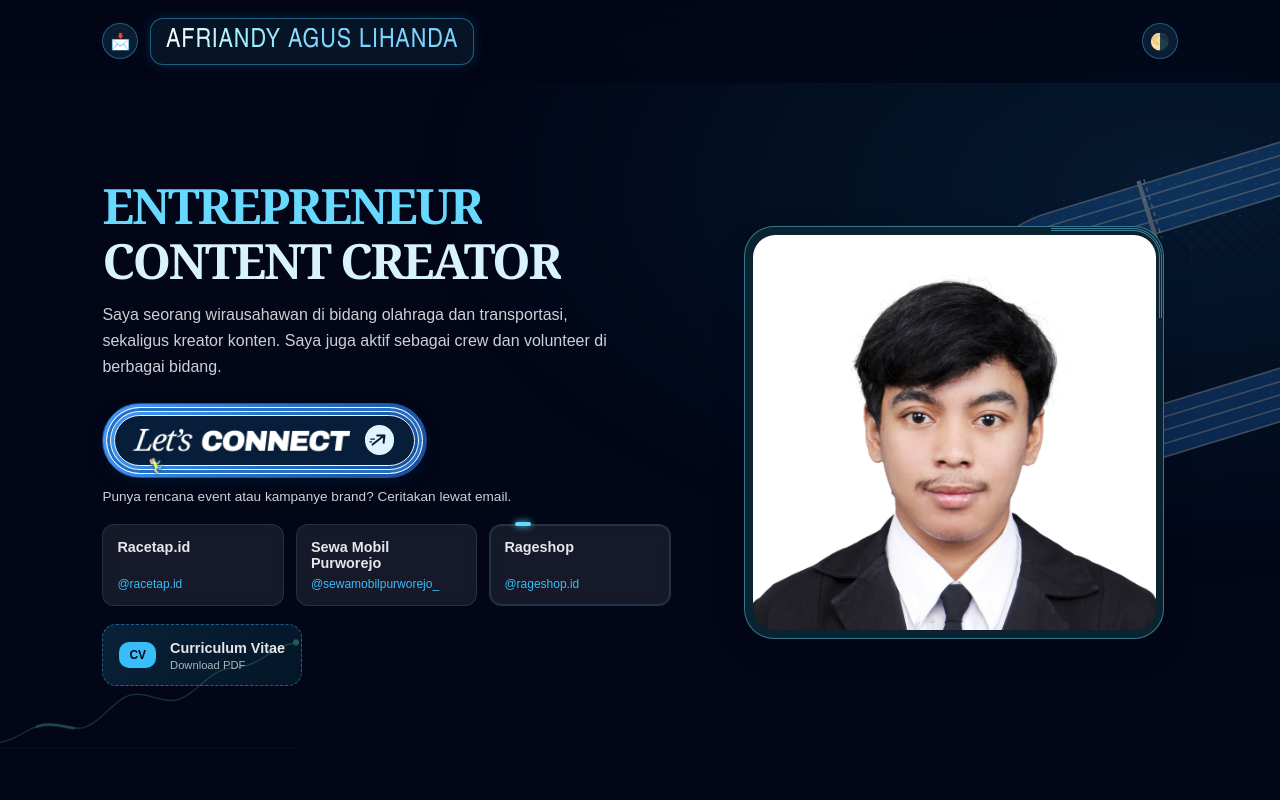
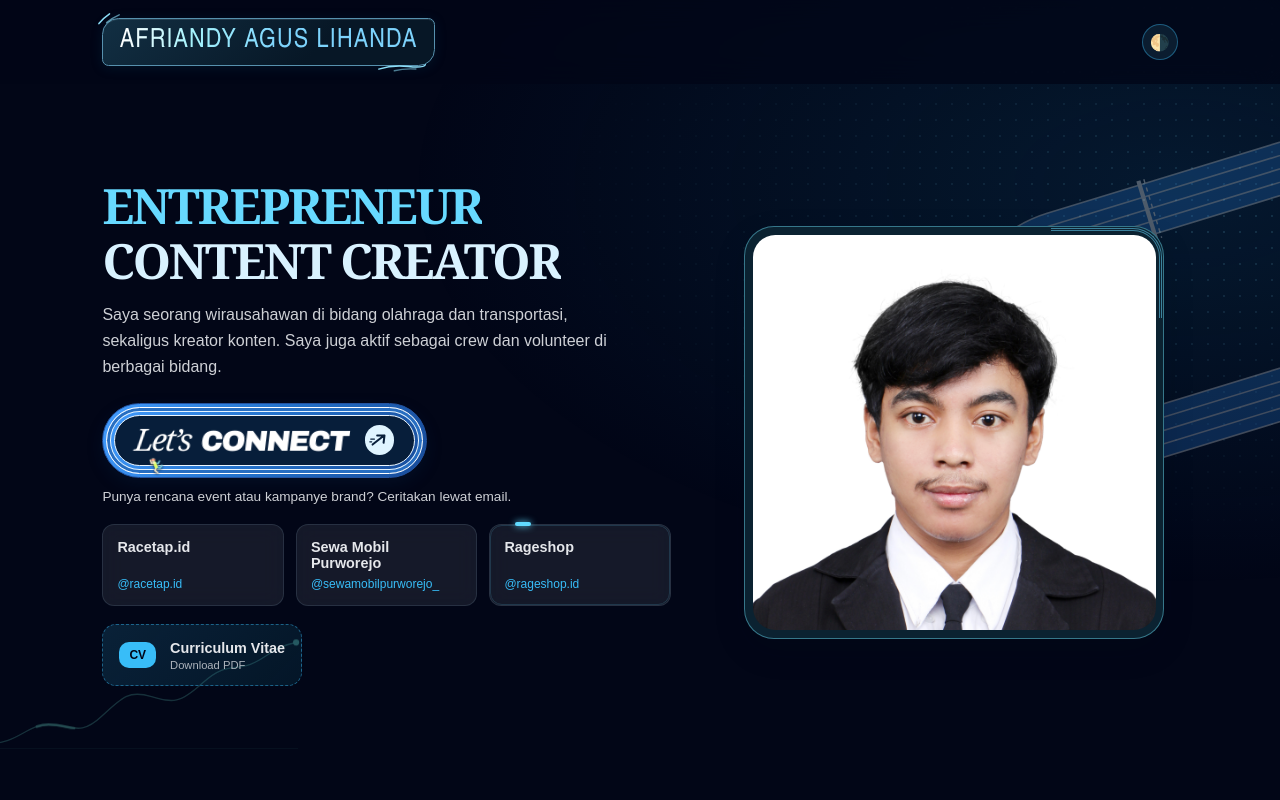
Before and after one commit to afriandyaguslihanda/Lebihlanjut, a plain HTML site: page index.html in a window 1280 px wide. Shown: the top 800 px of the page. Drawn offline with Linux system fonts and the light colour scheme.

Commit message:
Refactor index.html for improved layout and styles
Removed unused CSS classes and improved styling for profile name and theme toggle button. Updated navigation structure and added SVG elements for visual enhancement.

```diff
--- a/index.html
+++ b/index.html
@@ -1,6 +1,3 @@
-
-
-
 
 
 <!DOCTYPE html>
@@ -193,14 +190,7 @@
       backdrop-filter: blur(15px);
     }
 
-    .nav-left, .track-actions {
-      display: flex;
-      align-items: center;
-    }
-
-    .nav-left { min-width: 0; gap: 12px; }
-
-    .mail-icon, .theme-toggle {
+    .theme-toggle {
       display: grid;
       place-items: center;
       flex-shrink: 0;
@@ -214,21 +204,46 @@
       cursor: pointer;
     }
 
-    .mail-icon:hover, .theme-toggle:hover {
+    .theme-toggle:hover {
       border-color: #7dd3fc;
       background: #153449;
     }
 
     .profile-name {
-      padding: .25em .55em;
-      border: 1px solid #38bdf870;
-      border-radius: .5em;
-      background: #061426;
+      position: relative;
+      padding: .28em .62em .3em;
+      border: 1px solid #5791ae;
+      border-radius: .62em .25em .62em .25em;
+      background: linear-gradient(135deg, #122f43, #071726 65%);
+      box-shadow: inset 0 1px rgb(197 238 255 / 12%), 0 2px 12px rgb(12 65 91 / 24%);
+      min-width: 0;
       color: #91e6ff;
-      box-shadow: 0 0 14px #38bdf82b;
-      font: 400 clamp(1.02rem, 4.3vw, 1.65rem)/1.2 Anton, "Arial Narrow", sans-serif;
-      letter-spacing: .035em;
-      white-space: nowrap;
+      font: 400 clamp(1.05rem, 3.8vw, 1.65rem)/1.18 Anton, "Arial Narrow", sans-serif;
+      letter-spacing: .045em;
+      text-wrap: balance;
+    }
+
+    .name-sketch {
+      position: absolute;
+      overflow: visible;
+      pointer-events: none;
+      fill: none;
+      stroke: #8bddf6;
+      stroke-width: 1.6;
+      stroke-linecap: round;
+    }
+
+    .name-sketch.upper { width: .95em; top: -.26em; left: -.24em; }
+    .name-sketch.lower { width: 1.9em; right: .26em; bottom: -.26em; }
+    @media (prefers-reduced-motion: no-preference) {
+      .name-sketch path {
+        stroke-dasharray: 1;
+        animation: name-sketch-in .72s ease-out .12s backwards;
+      }
+      @keyframes name-sketch-in {
+        from { stroke-dashoffset: 1; }
+        to { stroke-dashoffset: 0; }
+      }
     }
 
     @keyframes name-glide {
@@ -985,8 +1000,7 @@
     }
 
     @media (max-width: 768px) {
-      nav { padding: 12px 4%; gap: 4px; }
-      .nav-left { gap: 7px; }
+      nav { padding: 12px 5%; gap: 12px; }
       .theme-toggle { width: 34px; height: 34px; }
 
       .course-backdrop svg {
@@ -1135,12 +1149,6 @@
       .skill-row { gap: 4px; }
       .skill-icon { flex-basis: 18px; height: 18px; }
       .skill-example { padding: 0 9px 12px; }
-    }
-
-    @media (max-width: 390px) {
-      nav { padding-inline: 8px; }
-      .nav-left { gap: 4px; }
-      .profile-name { font-size: .96rem; }
     }
 
     @media (max-width: 768px) and (prefers-reduced-motion: no-preference) {
@@ -1257,17 +1265,19 @@
 
   <!-- Navigasi -->
   <nav aria-label="Navigasi utama">
-    <div class="nav-left">
-      <a class="mail-icon"
-         href="mailto:afriandyaguslihanda@gmail.com?subject=Kerja%20Sama%20Afriandy"
-         aria-label="Kirim email untuk kerja sama">📩</a>
-      <h1 class="profile-name"><span>AFRIANDY AGUS LIHANDA</span></h1>
-    </div>
-
-    <div class="track-actions">
-      <button class="theme-toggle" id="theme-toggle" type="button"
+    <h1 class="profile-name">
+      <svg class="name-sketch upper" viewBox="0 0 26 14" aria-hidden="true" focusable="false">
+        <path pathLength="1" d="M2 12Q7 6 13 2"/>
+        <path pathLength="1" d="M10 11Q16 6 23 3" opacity=".62"/>
+      </svg>
+      <span>AFRIANDY AGUS LIHANDA</span>
+      <svg class="name-sketch lower" viewBox="0 0 58 11" aria-hidden="true" focusable="false">
+        <path pathLength="1" d="M2 7Q18 2 36 4T56 2"/>
+        <path pathLength="1" d="M20 9Q32 6 45 7" opacity=".55"/>
+      </svg>
+    </h1>
+    <button class="theme-toggle" id="theme-toggle" type="button"
               aria-label="Mode terang" aria-pressed="false">🌗</button>
-    </div>
   </nav>
 
   <main>
```
